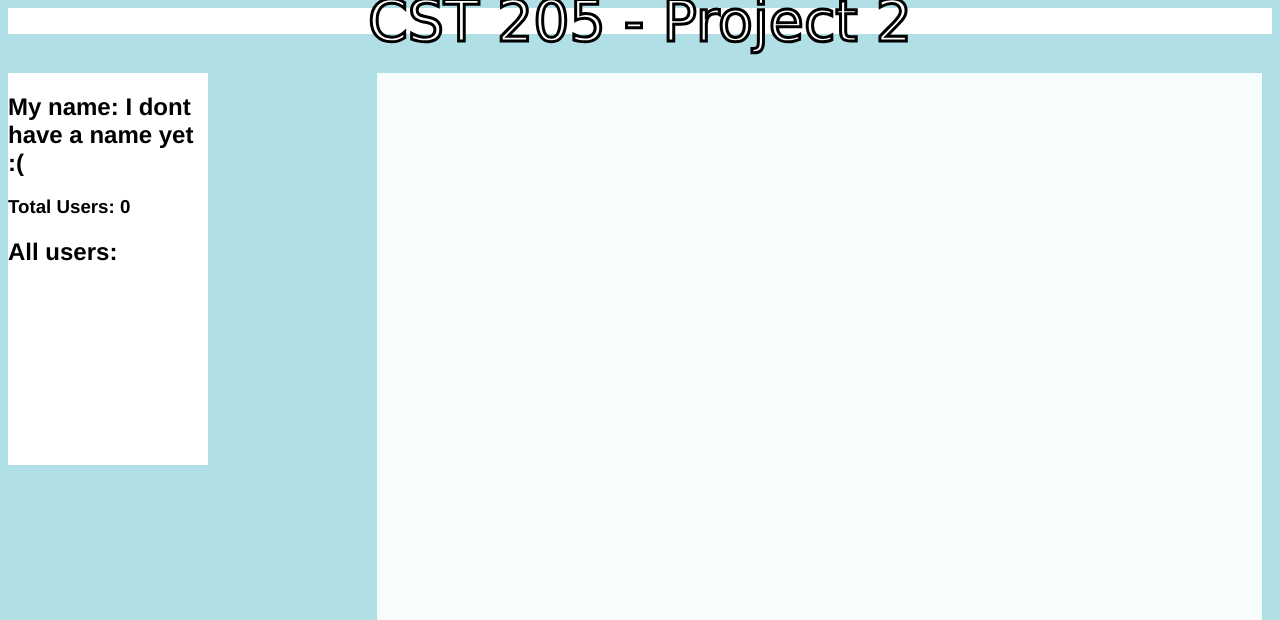
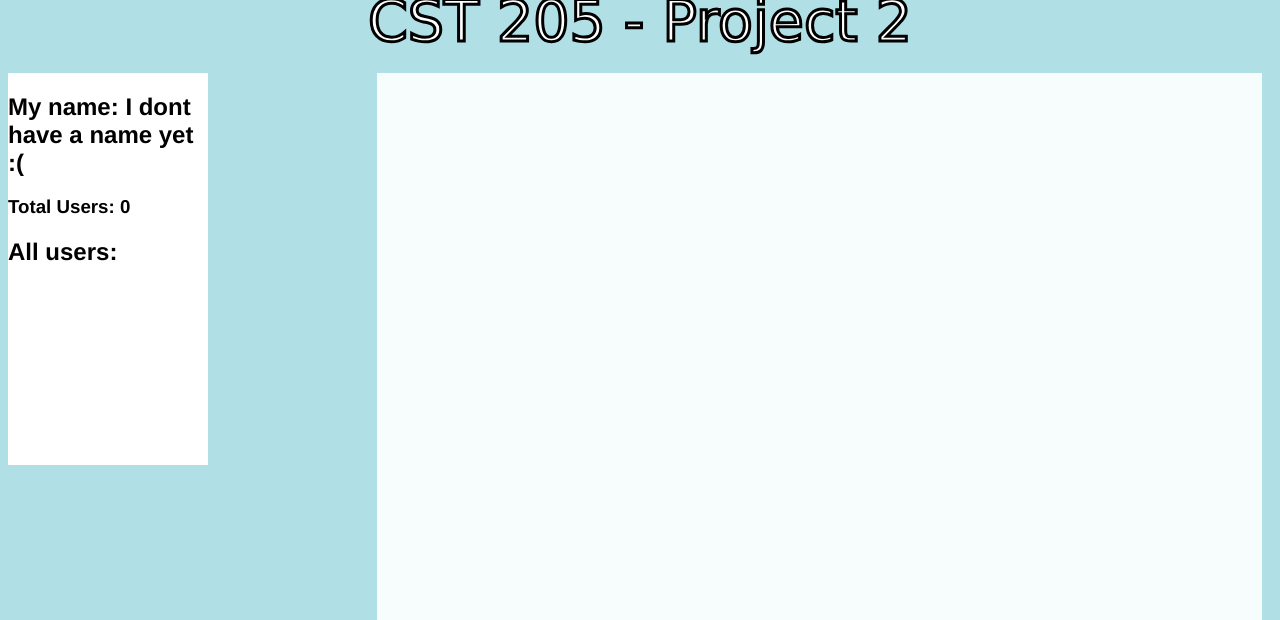
Before and after one commit to honoriovega/cst205-proj2, a Python web app: template templates/index.html in a window 1280 px wide. Shown: the top 620 px of the page. Run offline with Jinja, Linux system fonts and the light colour scheme; the template is opened without the code that fills it, so the values that code supplies are empty; some libraries are stand-ins or nearby versions.

Commit message:
soysauce

```diff
--- a/templates/index.html
+++ b/templates/index.html
@@ -41,7 +41,6 @@ font-weight: 200;
 line-height: 26.4px;
 text-align: center;
 color: black;
-background-color: #ffffff;
 -webkit-text-fill-color: white; /* keeping text visible on any background */
 -webkit-text-stroke-width: 3px;
 -webkit-text-stroke-color: black;
```
